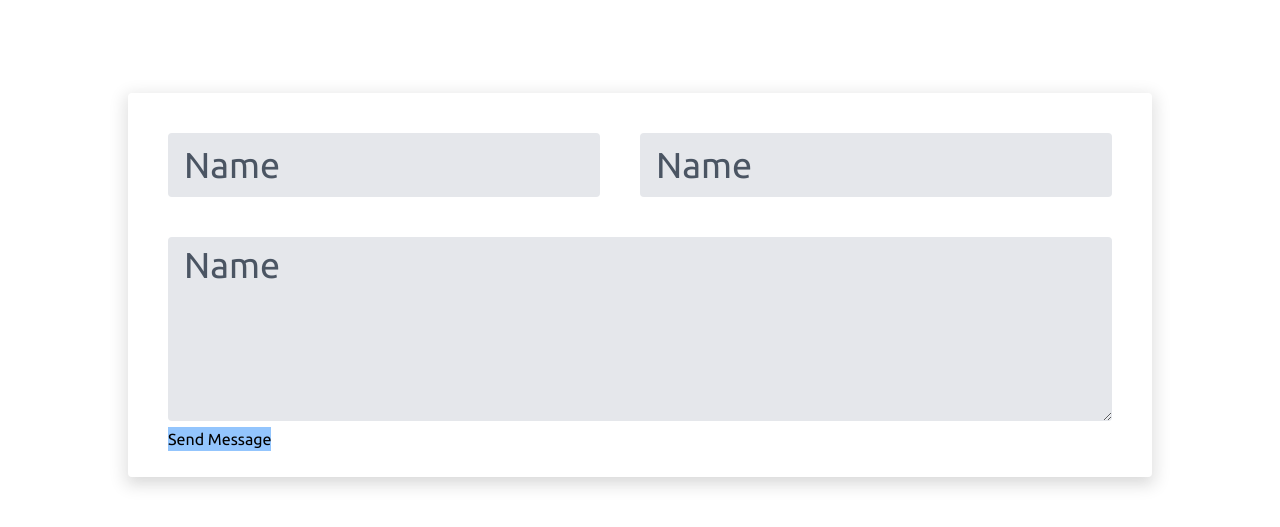
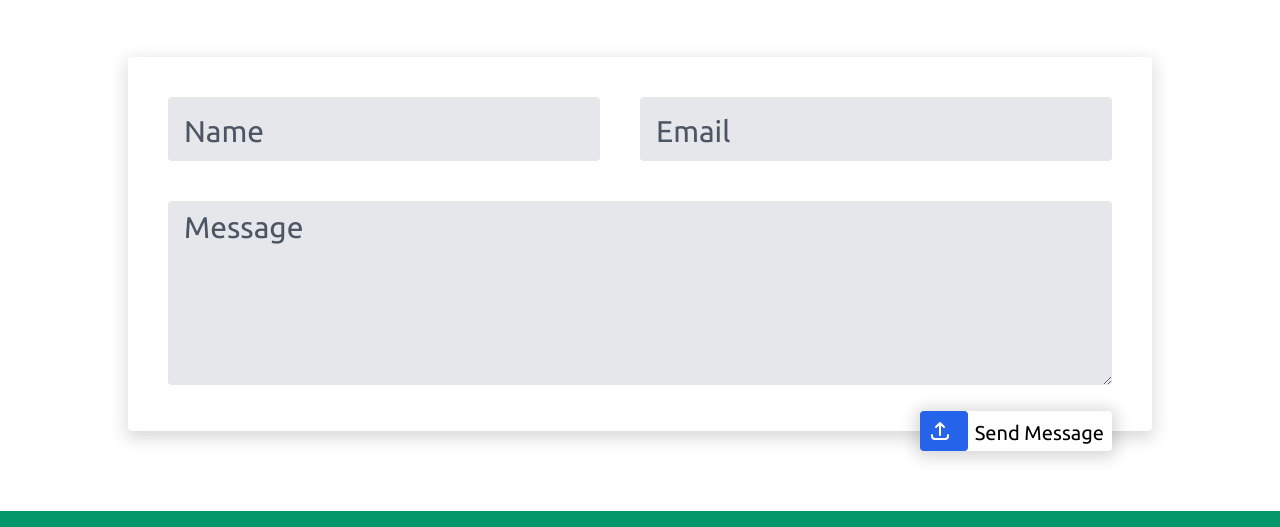
Before and after one commit to Christopher-Warren/portfoliov3, a Next.js app: page / in a window 1280 px wide. Shown: the part 3099-3626 px from the top of the page. Built offline with nearby package versions, Linux system fonts and the light colour scheme.

Commit message:
Styled contact form and adjusted mobile font size

```diff
--- a/components/NavModal.js
+++ b/components/NavModal.js
@@ -113,7 +113,7 @@ export default function NavModal({ activeLink }) {
           </li>
           <li className="px-2 py-2">
             <a
-              className={activeLink === 2 ? "text-blue-600" : ""}
+              className={activeLink === 3 ? "text-blue-600" : ""}
               href="#projects"
               onClick={handleLinkClick}
             >
--- a/components/sections/About.js
+++ b/components/sections/About.js
@@ -6,12 +6,12 @@ const About = () => {
         <article className="">
           <div className="relative ">
             {/* <img className="absolute test-2" src="/about.svg" /> */}
-            <h1 className="text-blue-600 text-5xl lg:text-9xl font-bold my-5 lg:my-10 text-center ">
+            <h1 className="text-blue-600 text-6xl lg:text-9xl font-bold mb-10 lg:my-10 text-center ">
               About
             </h1>
           </div>
 
-          <p className="text-2xl lg:text-4xl font-light lg:leading-snug pt-7">
+          <p className="text-2xl lg:text-4xl font-light lg:leading-snug">
             I began coding many years ago in a distant dojo, known to very few.
             It wasn't long after that the shoulin showed me the way of the web
             development ways.I began coding many years ago in a distant dojo,
--- a/components/sections/Contact.js
+++ b/components/sections/Contact.js
@@ -22,60 +22,63 @@ const Contact = () => {
     <div id="contact" className=" w-11/12 lg:w-4/5 mx-auto">
       <div className="">
         <h1
-          className=" text-blue-600 text-5xl lg:text-9xl font-bold my-5 lg:my-10 lg:mb-20 text-center"
+          className=" text-blue-600 text-6xl lg:text-9xl font-bold my-5 lg:my-10 lg:mb-20 text-center"
           id="projects"
         >
           Contact
         </h1>
       </div>
-      <div className="w-full h-96 rounded shadow-a-xl p-10 ">
-        <form onSubmit={(e) => handleSubmit(e)} className="flex flex-wrap">
-          <div className="relative test-1 w-1/2 pr-5 lg:pr-10">
+      <div className="relative w-full  rounded shadow-a-xl px-5 lg:px-10 py-10  test-1">
+        <form
+          onSubmit={(e) => handleSubmit(e)}
+          className="lg:flex lg:flex-row flex-col flex-wrap"
+        >
+          <div className="relative test-1 lg:w-1/2 pr-0 lg:pr-10">
             <input
-              className="rounded bg-gray-200 text-3xl name-input focus:border-gray-900 pt-5 px-4 pb-2 w-full"
+              className="rounded bg-gray-200 text-2xl lg:text-3xl name-input focus:border-gray-900 pt-5 px-4 pb-2 w-full"
               type="text"
               name="name"
               value={name}
               onChange={(e) => setName(e.target.value)}
             />
             <label
-              className="absolute name-label text-4xl left-2 bottom-2 transition-all px-2 pb-1 text-gray-600"
-              htmlFor="name"
-            >
-              Name{" "}
-            </label>
-          </div>
-          <div className="relative test-1 w-1/2 ">
-            <input
-              className="rounded bg-gray-200 text-3xl name-input focus:border-gray-900 pt-5 px-4 pb-2 w-full"
-              type="text"
-              name="name"
-              value={name}
-              onChange={(e) => setName(e.target.value)}
-            />
-            <label
-              className="absolute name-label text-4xl left-2 bottom-2 transition-all px-2 pb-1 text-gray-600"
+              className="absolute name-label text-3xl  left-2 bottom-2 transition-all px-2 pb-1 text-gray-600 pointer-events-none"
               htmlFor="name"
             >
               Name{" "}
             </label>
           </div>
 
+          <div className="relative test-1 lg:w-1/2 ">
+            <input
+              className="rounded bg-gray-200 text-2xl lg:text-3xl name-input focus:border-gray-900 mt-5 lg:mt-0 pt-5 px-4 pb-2 w-full"
+              type="text"
+              name="email"
+              value={email}
+              onChange={(e) => setEmail(e.target.value)}
+            />
+            <label
+              className="absolute name-label text-3xl  left-2 bottom-2 transition-all px-2 pb-1 text-gray-600  pointer-events-none"
+              htmlFor="name"
+            >
+              Email{" "}
+            </label>
+          </div>
+
           <div className="relative test-1 w-full mt-10">
             <textarea
-              className="rounded bg-gray-200 text-3xl name-input focus:border-gray-900 pt-8 px-4 pb-2 w-full"
+              className="rounded bg-gray-200 text-2xl lg:text-3xl name-input focus:border-gray-900 pt-8 px-4 pb-2 w-full"
               type="text"
-              name="name"
-              value={name}
-              onChange={(e) => setName(e.target.value)}
+              name="message"
+              value={message}
+              onChange={(e) => setMessage(e.target.value)}
               rows="4"
-              disabled="true"
             />
             <label
-              className="absolute name-label text-4xl left-2 top-2 transition-all px-2 text-gray-600"
+              className="absolute name-label text-3xl  left-2 top-2 transition-all px-2 text-gray-600 pointer-events-none"
               htmlFor="name"
             >
-              Name{" "}
+              Message{" "}
             </label>
           </div>
           {/* <label htmlFor="email">email: </label>
@@ -95,12 +98,37 @@ const Contact = () => {
             value={message}
             onChange={(e) => setMessage(e.target.value)}
           /> */}
+          <div className="">
+            {/* <input
+              className="bg-blue-600 text-white rounded shadow-a-xl absolute right-10 -bottom-5 px-5 py-2 cursor-pointer"
+              type="submit"
+              value="Send Message"
+            ></input> */}
 
-          <input
-            className="bg-blue-300"
-            type="submit"
-            value="Send Message"
-          ></input>
+            <button
+              type="submit"
+              className="rounded shadow-a-lg bg-white  hover:text-white transition-all absolute right-10 -bottom-5 w-48 text-xl cursor-pointer flex items-center justify-between"
+            >
+              <div className="inline test-1 bg-blue-600 p-2 h-10 w-3/12 contact-button transition-all rounded">
+                <svg
+                  className="absolute text-white"
+                  xmlns="http://www.w3.org/2000/svg"
+                  fill="none"
+                  viewBox="0 0 24 24"
+                  stroke="currentColor"
+                  width="24px"
+                >
+                  <path
+                    stroke-linecap="round"
+                    stroke-linejoin="round"
+                    stroke-width="2"
+                    d="M4 16v1a3 3 0 003 3h10a3 3 0 003-3v-1m-4-8l-4-4m0 0L8 8m4-4v12"
+                  />
+                </svg>
+                <p className="inline absolute right-2">Send Message</p>
+              </div>
+            </button>
+          </div>
         </form>
       </div>
     </div>
--- a/components/sections/Projects.js
+++ b/components/sections/Projects.js
@@ -72,7 +72,7 @@ const Projects = () => {
   const renderProjects = projects.map((project, index) => {
     return (
       <div className="lg:w-1/3 px-3 mb-20" key={project.id}>
-        <div className="relative shadow-a-xl w-full inline-block">
+        <div className="relative shadow-a-xl w-full inline-block bg-white">
           {/* vvv Source/Live vvv */}
           <div className="absolute md:w-2/12 w-3/12 right-0 -mr-4 text-center">
             <a href={project.sourceURL}>
@@ -209,16 +209,13 @@ const Projects = () => {
       {/* pt-16 offsets the navbar height */}
       <div className="pt-16">
         <article className="relative">
-          <div className="">
-            <h1
-              className=" text-blue-600 text-5xl lg:text-9xl font-bold my-5 lg:my-10 lg:mb-20 text-center"
-              id="projects"
-            >
+          <div className="" id="projects">
+            <h1 className=" text-blue-600 text-6xl lg:text-9xl font-bold lg:mb-28 mb-16  text-center">
               Projects
             </h1>
           </div>
           {/* Flex Container */}
-          <div className="w-full h-full mt-10">
+          <div className="w-full h-full">
             <div className="lg:flex lg:flex-wrap">
               {/* Flex Items */}
               {renderProjects}
--- a/pages/index.js
+++ b/pages/index.js
@@ -31,7 +31,7 @@ export default function Home() {
       </Head>
       {/* pt-20 offsets size of NavBar */}
 
-      <div className=" sm:mt-20 mt-16">
+      <div className=" sm:mt-20 mt-16 ">
         <Hero />
         <div className="relative hidden lg:block">
           <div className="absolute -my-28">
@@ -40,7 +40,7 @@ export default function Home() {
         </div>
         <About />
         <div className="relative hidden lg:block">
-          <div className="absolute right-0 -my-28">
+          <div className="absolute right-0 -my-28 -z-10">
             <img style={{ height: "30rem" }} src="/thinking-dude.svg" />
           </div>
         </div>
--- a/styles/customstyles.css
+++ b/styles/customstyles.css
@@ -53,12 +53,14 @@ div {
 .name-input:focus + .name-label {
   font-size: 1.2rem;
   line-height: 1.25rem;
-  padding-bottom: 2.25rem;
+  padding-bottom: 2rem;
 }
 .name-input:focus {
   outline-color: rgba(0, 255, 255, 0);
   outline-style: solid;
-  box-shadow: 0 0 0 3pt rgb(147, 197, 253);
+
+  outline-width: 1px;
+  box-shadow: 0 0 0 3px rgb(147, 197, 253);
 }
 
 /*
@@ -71,6 +73,11 @@ div {
 .shadow-a-xl {
   box-shadow: 0 5px 15px 5px rgba(0, 0, 0, 0.1),
     0 10px 10px -5px rgba(0, 0, 0, 0.04);
+}
+
+.shadow-a-lg {
+  box-shadow: 0 2px 15px 5px rgba(0, 0, 0, 0.15);
+  /* 0 10px 10px -5px rgba(0, 0, 0, 0.04); */
 }
 
 .shadow-a-xl2 {
@@ -91,6 +98,10 @@ div {
   border-width: 1px;
   border-color: rgb(0, 255, 255);
 } */
+
+.contact-button:hover {
+  width: 100%;
+}
 
 .source-arrow {
   display: inline-block;
```
